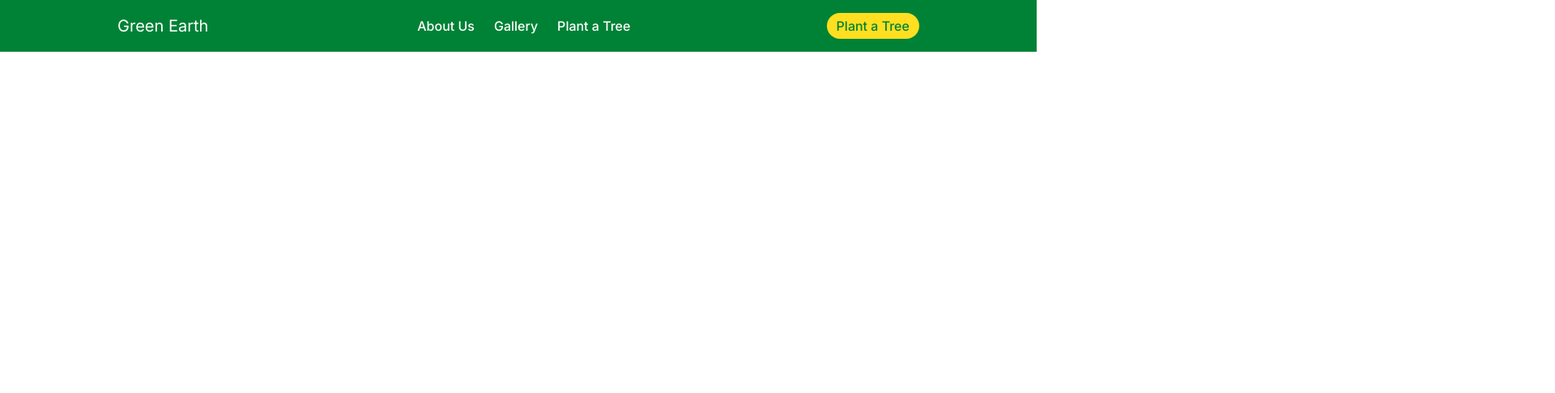
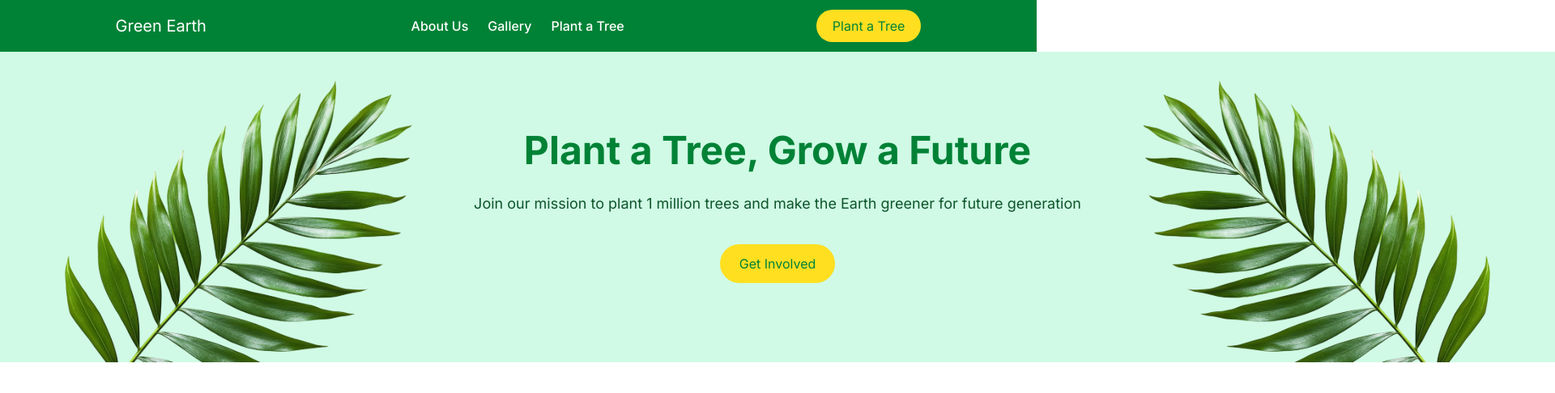
Before and after one commit to nabilnir/green-earth-shop, a plain HTML site: page index.html in a window 1280 px wide. Shown: the whole page at 81% size, 1920 px wide, since content can reach past the window. Drawn offline with nearby package versions, Linux system fonts and the light colour scheme.

Commit message:
hero section added

```diff
--- a/index.html
+++ b/index.html
@@ -31,7 +31,7 @@
 
 <body class="bg-white font-['Inter']">
     <header class="header ">
-        <nav class="navbar  bg-green-700 flex flex-row justify-around items-center px-6 py-4">
+        <nav class="navbar  bg-green-700 flex flex-row justify-around items-center px-6 py-4 h-16">
             <div class="logo">
                 <h1 class="w-32 h-4 text-white text-xl mb-3">Green Earth</h1>
             </div>
@@ -42,9 +42,18 @@
 
             </ul>
             <div class="menu-icon">
-                <button class="justify-start text-green-700 bg-yellow-300 font-medium px-3 py-1 rounded-2xl cursor-pointer">Plant a Tree</button>
+                <button class=" bg-yellow-300 text-green-700 px-5 py-2 rounded-full hover:bg-green-800 hover:text-yellow-300 transition duration-300">Plant a Tree</button>
             </div>
         </nav>
+        <section class="w-[1920px] h-96 bg-emerald-100 flex flex-row justify-around items-center">
+                <div class="sideleaf"><img src="./assets/hero-leaf1.png" alt=""></div>
+                <div class="herobanner justify-center text-center gap-3 flex flex-col items-center">
+                    <h1 class="text-5xl font-bold text-green-700 mb-4">Plant a Tree, Grow a Future</h1>
+                    <p class="text-lg text-green-900 mb-6">Join our mission to plant 1 million trees and make the Earth greener for future generation</p>
+                    <button class=" bg-yellow-300 text-green-700 px-6 py-3 rounded-full hover:bg-green-800 hover:text-yellow-300 transition duration-300">Get Involved</button>
+                </div>
+                <div class="sideleaf"><img src="./assets/hero-leaf2.png" alt=""></div>
+        </section>
     </header>
 
 
```
